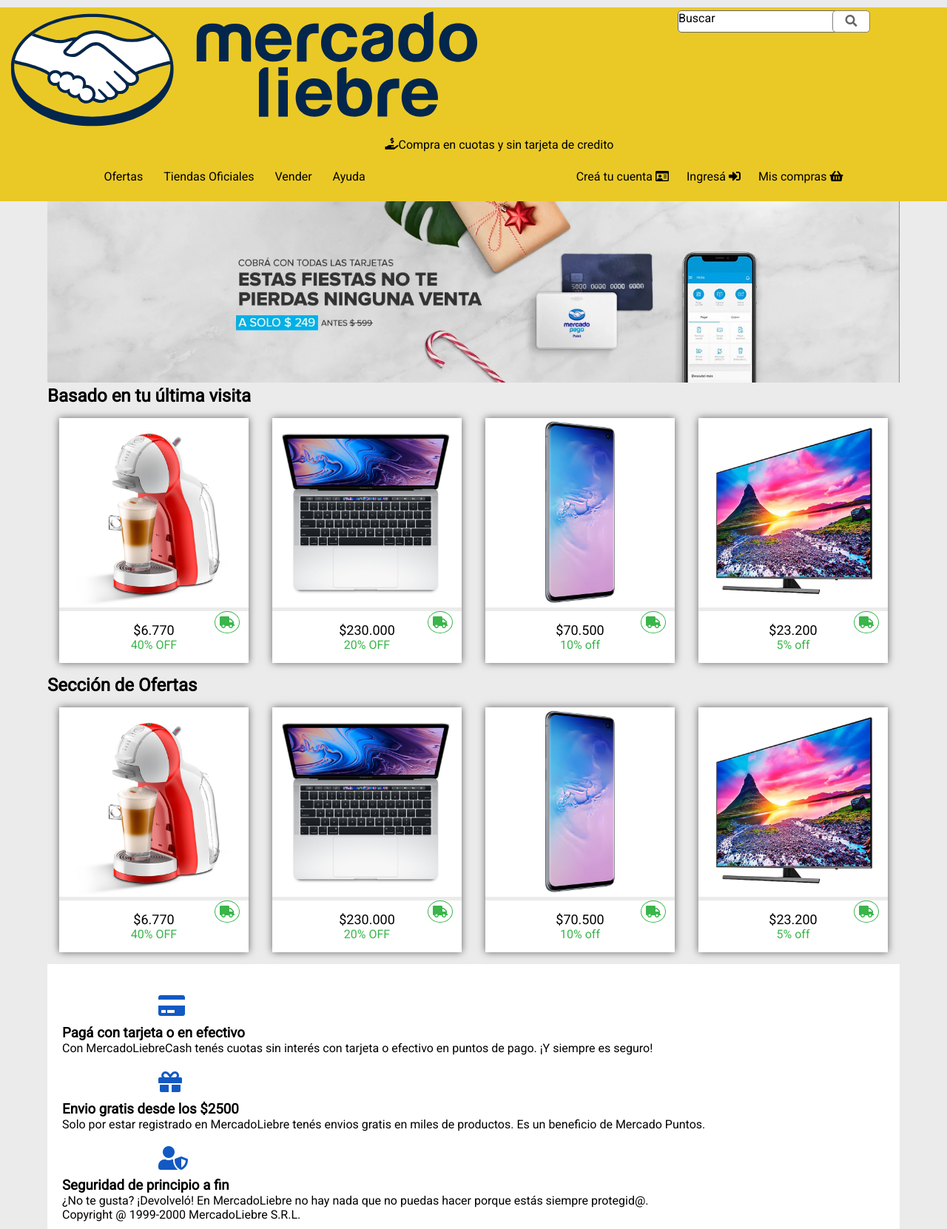
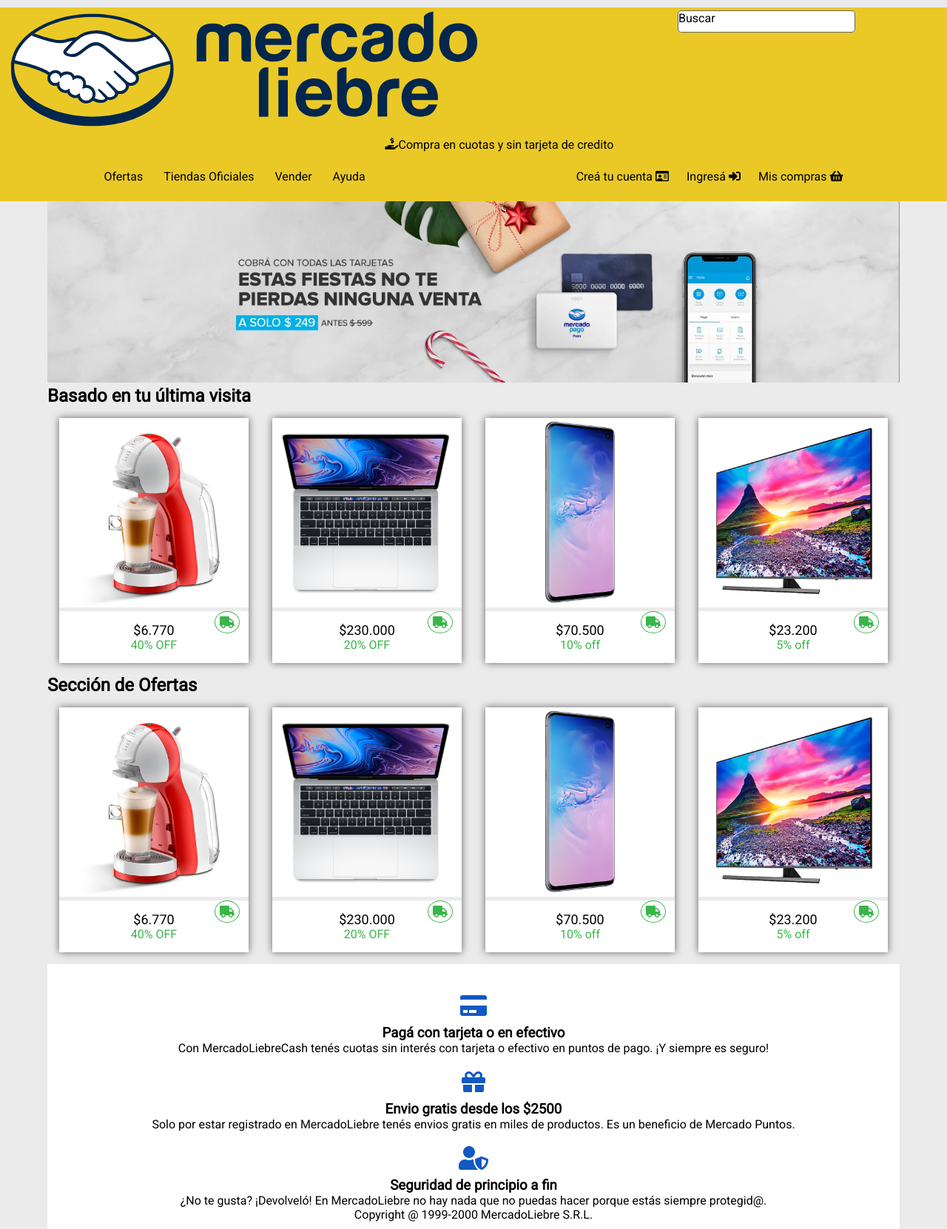
Before and after one commit to FelipeCardozo96/MercadoLiebre-tp2, a website: page views/home.html in a window 1280 px wide. Shown: the whole page at 74% size. Drawn offline with Linux system fonts and the light colour scheme.

Commit message:
Se modificó el display del footer

```diff
--- a/public/css/styles.css
+++ b/public/css/styles.css
@@ -71,15 +71,7 @@
 }
 
 .div-lupa{
-    width: 4%;
-    background-color: #fff;
-    margin :4px;
-    border: 1px solid gray;
-    height: 30px;
-    text-align: center;
-    position: absolute;
-    right: 100px;
-    border-radius: 5px;
+    display: none;
 }
 
 .div-lupa i{
@@ -151,7 +143,6 @@
 
 footer i{
     font-size: 2em;
-    margin-left: 130px;
     color: var(--celeste);
     padding-top: 20px;
     padding-bottom: 10px;
@@ -198,6 +189,13 @@
     top: 0;
 }
 
+.footer-article {
+    display: flex;
+    justify-content: center;
+    flex-direction: column;
+    align-items: center;
+}
+
 
 
 @media (min-width: 361px){
@@ -234,6 +232,9 @@
 
     .card-container {
         display: flex;
+    }
+    .div-lupa {
+        display: none;
     }
 
 }
@@ -305,4 +306,8 @@
         margin-top: 5px;
         color: var(--gris_oscuro);
     }
+
+    footer section{
+        align-items: center;
+    }
 }
--- a/views/home.html
+++ b/views/home.html
@@ -133,7 +133,7 @@
     </main>
     <footer>
         <section>
-            <article>
+            <article class="footer-article">
                 <i class="fas fa-credit-card"></i>
                 <h3>Pagá con tarjeta o en efectivo</h3>
                 <p>Con MercadoLiebreCash tenés cuotas sin interés con tarjeta
@@ -141,7 +141,7 @@
             </article>
         </section>
         <section>
-            <article>
+            <article class="footer-article">
                 <i class="fas fa-gift"></i>
                 <h3>Envio gratis desde los $2500</h3>
                 <p>Solo por estar registrado en MercadoLiebre tenés envios gratis en miles de productos.
@@ -150,7 +150,7 @@
             </article>
         </section>
         <section>
-            <article>
+            <article class="footer-article">
                 <i class="fas fa-user-shield"></i>
                 <h3>Seguridad de principio a fin</h3>
                 <p>¿No te gusta? ¡Devolveló! En MercadoLiebre no hay nada que no puedas
```
